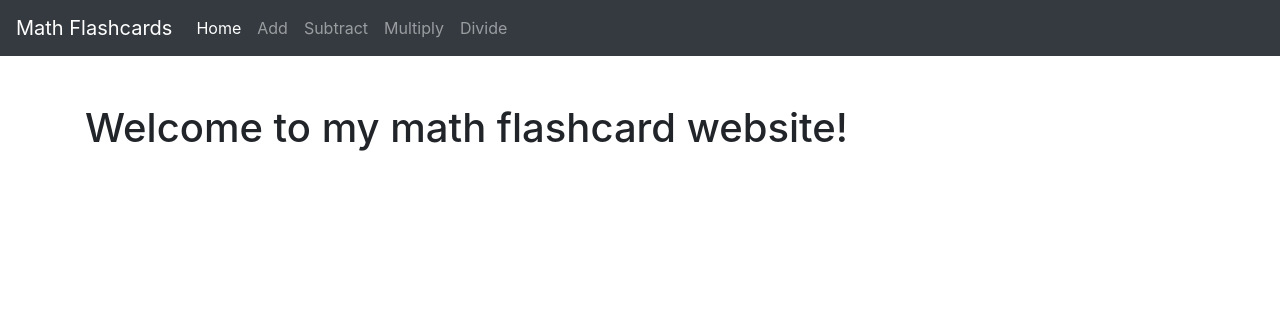
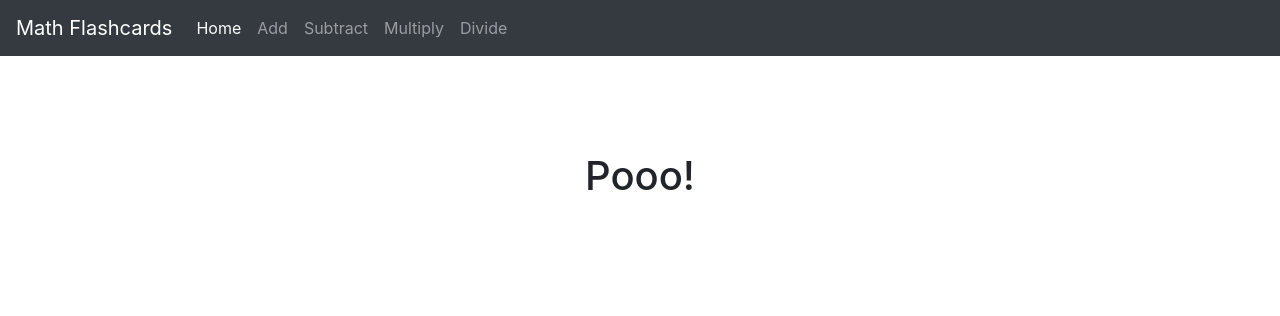
Before and after one commit to hasanzu514/django-flashcards, a Django app: page / in a window 1280 px wide. Shown: the top 316 px of the page. Run offline with Django 3.2, Linux system fonts and the light colour scheme; some libraries are stand-ins or nearby versions.

Commit message:
update heroku

```diff
--- a/website/templates/home.html
+++ b/website/templates/home.html
@@ -1,7 +1,10 @@
 {% extends 'base.html' %}
 
 {% block 'content' %}
+<center>
 	<br/><br/>
-    <h1>Welcome to my math flashcard website!</h1>
+	<br/><br/>
+    <h1>Pooo!</h1>
+ </center>
 
 {% endblock %}
```
